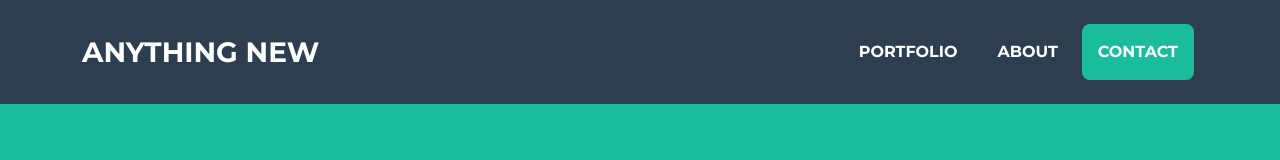
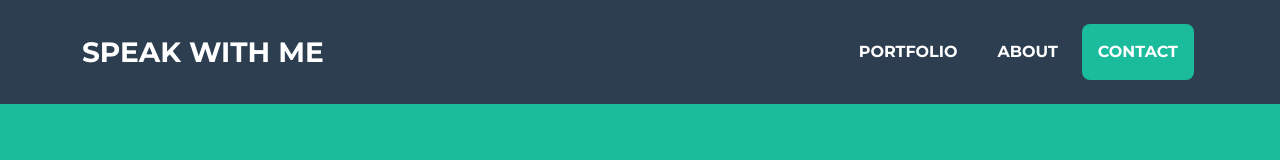
Before and after one commit to akash017kumar/GitHub--portflio-s3-project, a plain HTML site: page index.html in a window 1280 px wide. Shown: the top 160 px of the page. Drawn offline with nearby package versions, Linux system fonts and the light colour scheme.

Commit message:
New files added

```diff
--- a/index.html
+++ b/index.html
@@ -20,7 +20,7 @@
         <!-- Navigation-->
         <nav class="navbar navbar-expand-lg bg-secondary text-uppercase fixed-top" id="mainNav">
             <div class="container">
-                <a class="navbar-brand" href="#page-top">Anything New</a>
+                <a class="navbar-brand" href="#page-top">Speak With Me</a>
                 <button class="navbar-toggler text-uppercase font-weight-bold bg-primary text-white rounded" type="button" data-bs-toggle="collapse" data-bs-target="#navbarResponsive" aria-controls="navbarResponsive" aria-expanded="false" aria-label="Toggle navigation">
                     Menu
                     <i class="fas fa-bars"></i>
```
